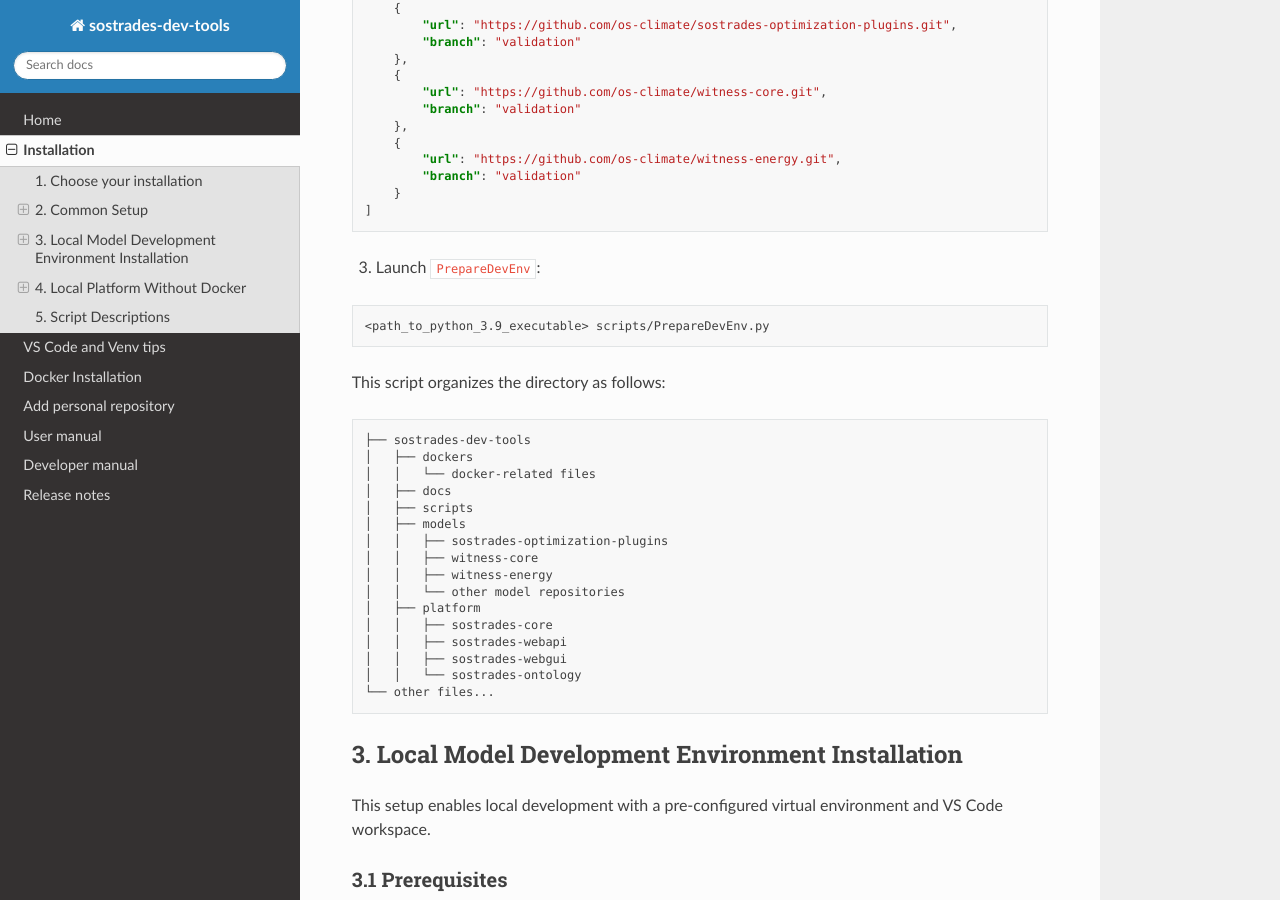
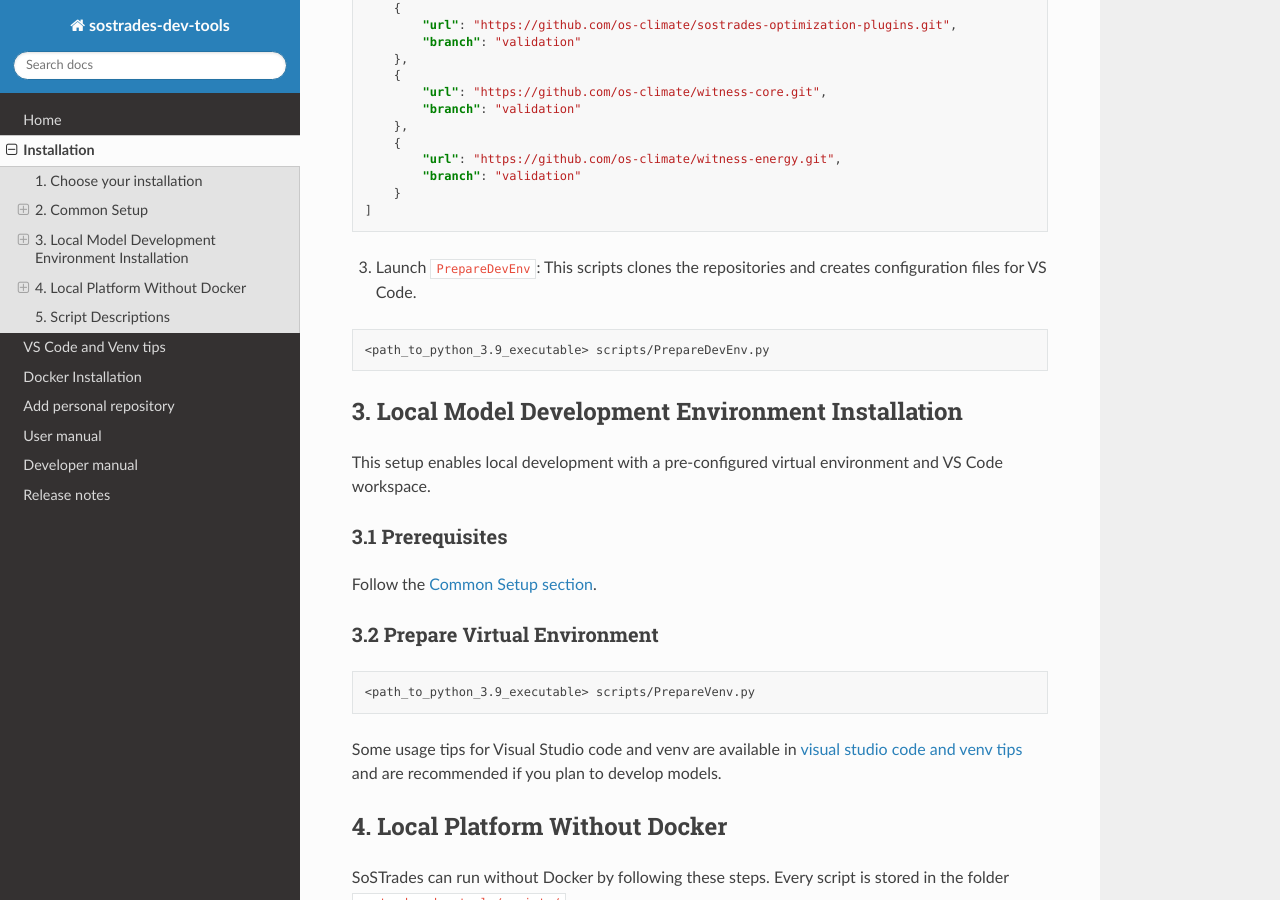
Before and after one commit to os-climate/sostrades-dev-tools, a Sphinx documentation site: the page built from docs/source/installation.md, in a window 1280 px wide and 900 px high, scrolled down 3133 px. Built offline with Sphinx 7.4.7 and the Read the Docs theme 3.1.0, drawn with Linux system fonts in a browser that asks for light colours; some of the changed text lies outside the part shown.

Commit message:
Small fixes

````diff
--- a/docs/source/installation.md
+++ b/docs/source/installation.md
@@ -142,30 +142,10 @@
 ```
 
 3. Launch `PrepareDevEnv`:
+This scripts clones the repositories and creates configuration files for VS Code.
 
 ```bash
 <path_to_python_3.9_executable> scripts/PrepareDevEnv.py
-```
-
-This script organizes the directory as follows:
-
-```
-├── sostrades-dev-tools
-│   ├── dockers
-│   │   └── docker-related files
-│   ├── docs
-│   ├── scripts
-│   ├── models
-│   │   ├── sostrades-optimization-plugins
-│   │   ├── witness-core
-│   │   ├── witness-energy
-│   │   └── other model repositories
-│   ├── platform
-│   │   ├── sostrades-core
-│   │   ├── sostrades-webapi
-│   │   ├── sostrades-webgui
-│   │   └── sostrades-ontology
-└── other files...
 ```
 
 ## 3. Local Model Development Environment Installation
````
Also changed, not shown: other parts of docs/source/installation.md (+1 -1 lines), docs/source/docker_installation.md (+1 -1 lines).
